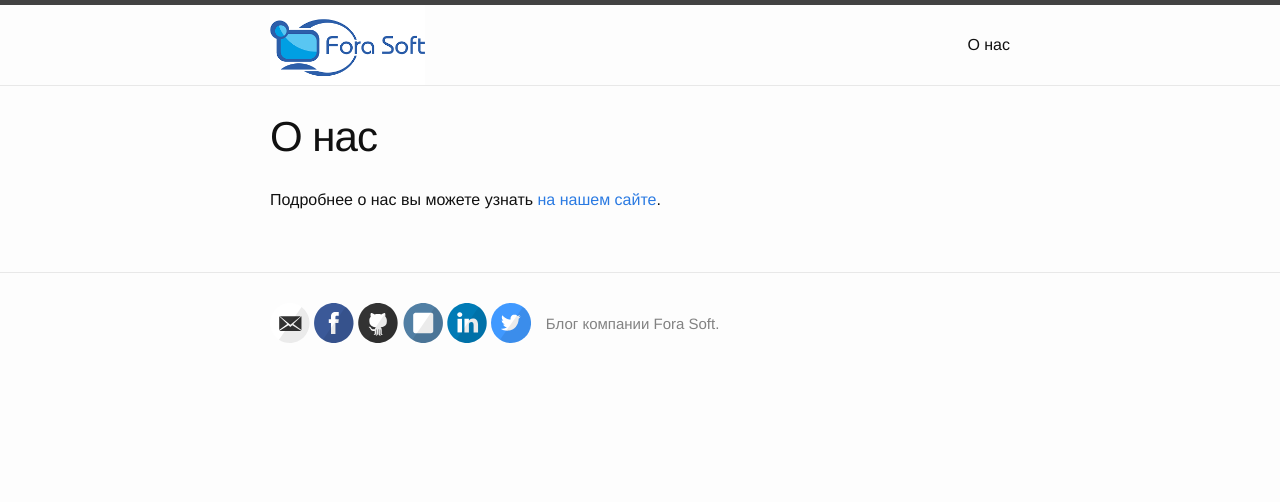
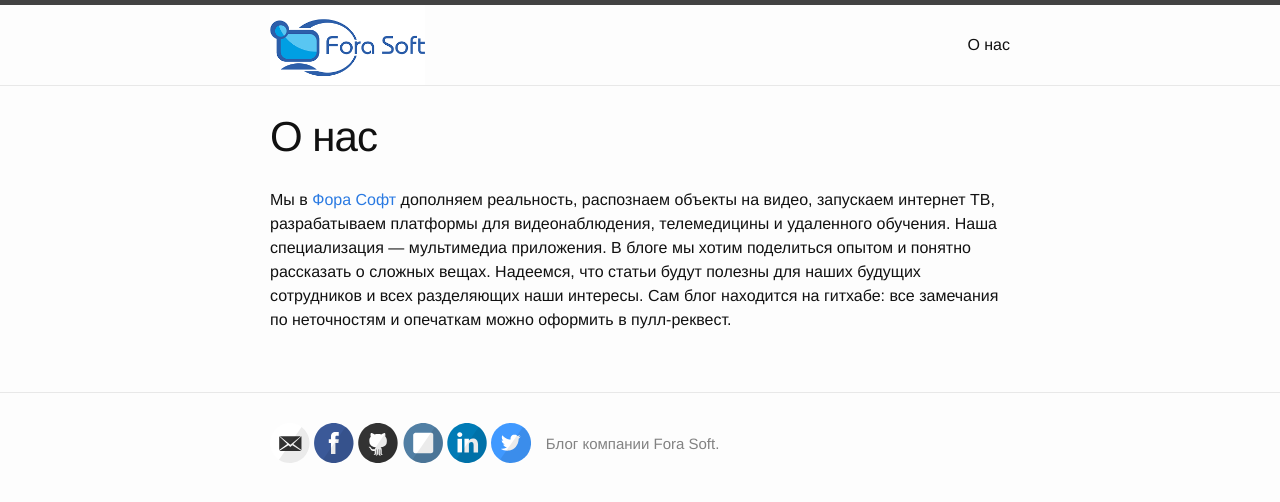
Before and after one commit to forasoft/forasoft.github.io, a Jekyll site: the page built from about.md, in a window 1280 px wide. Shown: the top 502 px of the page. Built offline with Jekyll 4.4.1, drawn with Linux system fonts in a browser that asks for light colours; Markdown is read by kramdown in place of the engine named in the settings.

Commit message:
Add about text

```diff
--- a/about.md
+++ b/about.md
@@ -5,4 +5,4 @@ permalink: /about/
 ---
 
 
-Подробнее о нас вы можете узнать [на нашем сайте](http://fora-soft.com).
+Мы в [Фора Софт](http://fora-soft.com) дополняем реальность, распознаем объекты на видео, запускаем интернет ТВ, разрабатываем платформы для видеонаблюдения, телемедицины и удаленного обучения. Наша специализация — мультимедиа приложения. В блоге мы хотим поделиться опытом и понятно рассказать о сложных вещах. Надеемся, что статьи будут полезны для наших будущих сотрудников и всех разделяющих наши интересы. Сам блог находится на гитхабе: все замечания по неточностям и опечаткам можно оформить в пулл-реквест.
```
